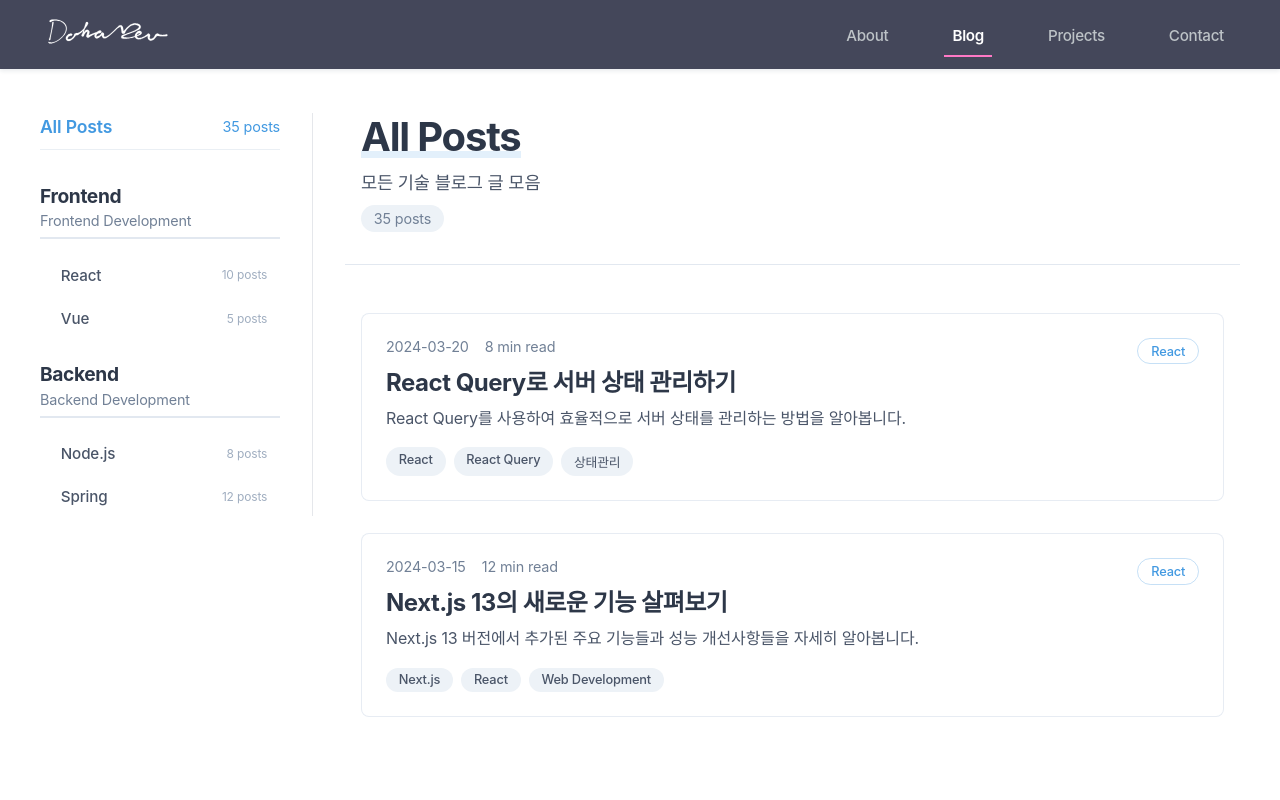
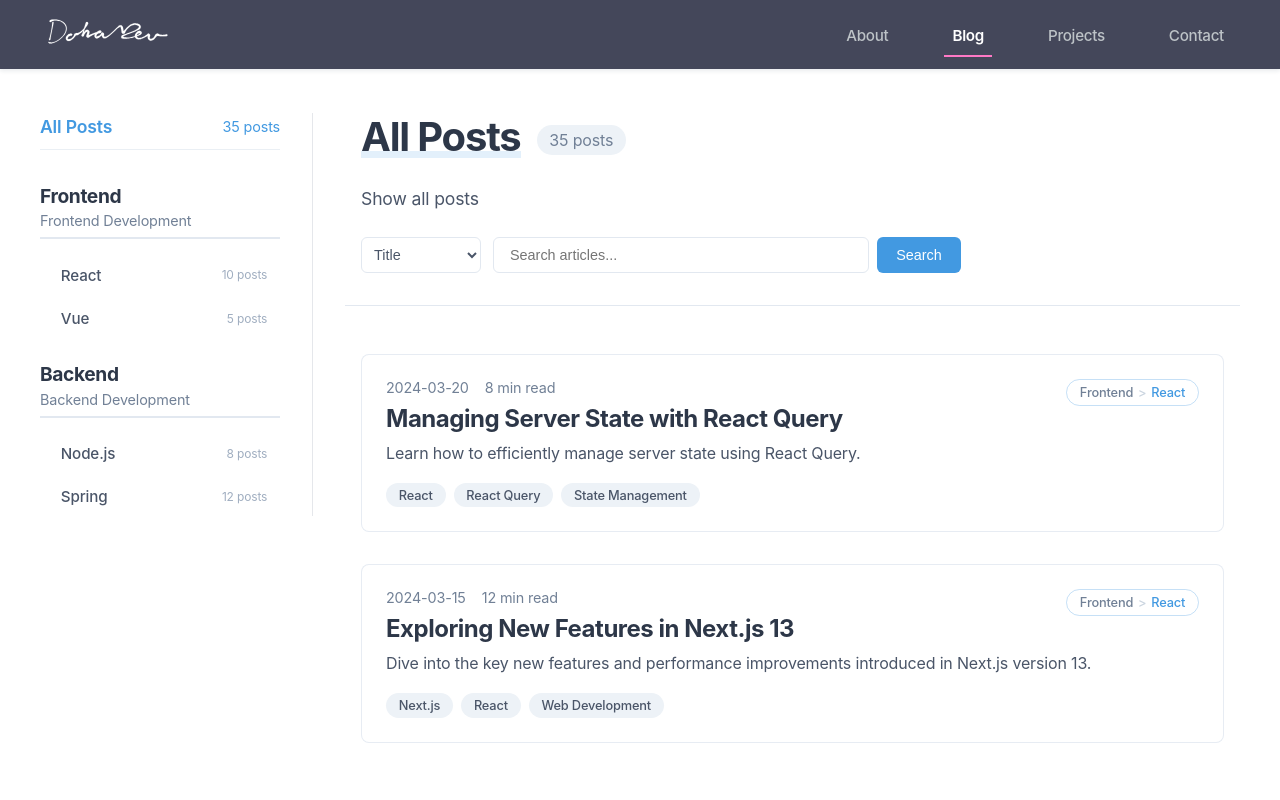
Before and after one commit to DokaDev/dokalab_blog_client, a React (Vite) app: page /blog in a window 1280 px wide. Shown: the top 800 px of the page. Built offline with nearby package versions, Linux system fonts and the light colour scheme.

Commit message:
update styles and add search component

```diff
--- a/src/pages/blog/articleCard/articleCard.scss
+++ b/src/pages/blog/articleCard/articleCard.scss
@@ -17,7 +17,6 @@
         position: absolute;
         top: 1.5rem;
         right: 1.5rem;
-        color: #4299e1;
         font-weight: 500;
         padding: 0.3rem 0.8rem;
         font-size: 0.8rem;
@@ -26,10 +25,34 @@
         border: 1px solid rgba(66, 153, 225, 0.3);
         border-radius: 20px;
         z-index: 1;
+        display: flex;
+        align-items: center;
+        gap: 0.4rem;
+
+        .group-name {
+            color: #718096;
+        }
+
+        .separator {
+            color: #CBD5E0;
+            margin: 0 -0.1rem;
+        }
+
+        .category-name {
+            color: #4299e1;
+        }
 
         &:hover {
             background-color: rgba(66, 153, 225, 0.05);
             border-color: rgba(66, 153, 225, 0.5);
+
+            .group-name {
+                color: #4A5568;
+            }
+
+            .category-name {
+                color: #3182CE;
+            }
         }
     }
 
--- a/src/pages/blog/articleCard/articleCard.tsx
+++ b/src/pages/blog/articleCard/articleCard.tsx
@@ -32,7 +32,9 @@ const ArticleCard: React.FC<ArticleCardProps> = ({
                         className="article-category"
                         onClick={(e) => e.stopPropagation()}
                     >
-                        {category.name}
+                        <span className="group-name">{category.group.name}</span>
+                        <span className="separator">{'>'}</span>
+                        <span className="category-name">{category.name}</span>
                     </Link>
                 )}
                 <div className="article-meta">
--- a/src/pages/blog/articleList.scss
+++ b/src/pages/blog/articleList.scss
@@ -6,6 +6,12 @@
     .category-header {
         padding: 0 1rem 2rem 1rem;
         border-bottom: 1px solid #E2E8F0;
+
+        .title-wrapper {
+            display: flex;
+            align-items: center;
+            gap: 1rem;
+            margin-bottom: 1.5rem;
 
             .category-title {
                 font-size: 2.5rem;
@@ -28,21 +34,90 @@
                 }
             }
 
+            .post-count {
+                font-size: 1rem;
+                color: #718096;
+                background-color: #EDF2F7;
+                padding: 0.3rem 0.8rem;
+                border-radius: 9999px;
+                align-self: flex-end;
+                margin-bottom: 0.4rem;
+            }
+        }
+
         .category-description {
             font-size: 1.1rem;
             color: #4A5568;
             margin-top: 0.5rem;
             line-height: 1.6;
+            margin-bottom: 1.5rem;
         }
 
-        .post-count {
-            display: inline-block;
-            margin-top: 0.5rem;
+        .search-section {
+            display: flex;
+            gap: 0.75rem;
+            margin-top: 1.5rem;
+            width: 600px;
+            max-width: 100%;
+
+            .search-type {
+                width: 120px;
+                padding: 0.5rem;
+                border: 1px solid #E2E8F0;
+                border-radius: 6px;
+                background-color: white;
+                color: #4A5568;
                 font-size: 0.9rem;
-            color: #718096;
-            padding: 0.3rem 0.8rem;
-            background-color: #EDF2F7;
-            border-radius: 9999px;
+                outline: none;
+                transition: all 0.2s ease;
+
+                &:focus {
+                    border-color: #4299e1;
+                    box-shadow: 0 0 0 1px rgba(66, 153, 225, 0.2);
+                }
+            }
+
+            .search-input-wrapper {
+                flex: 1;
+                display: flex;
+                gap: 0.5rem;
+
+                .search-input {
+                    flex: 1;
+                    padding: 0.5rem 1rem;
+                    border: 1px solid #E2E8F0;
+                    border-radius: 6px;
+                    font-size: 0.9rem;
+                    outline: none;
+                    transition: all 0.2s ease;
+
+                    &:focus {
+                        border-color: #4299e1;
+                        box-shadow: 0 0 0 1px rgba(66, 153, 225, 0.2);
+                    }
+                }
+
+                .search-button {
+                    white-space: nowrap;
+                    padding: 0.5rem 1.2rem;
+                    background-color: #4299e1;
+                    color: white;
+                    border: none;
+                    border-radius: 6px;
+                    font-size: 0.9rem;
+                    font-weight: 500;
+                    cursor: pointer;
+                    transition: all 0.2s ease;
+
+                    &:hover {
+                        background-color: #3182ce;
+                    }
+
+                    &:active {
+                        transform: translateY(1px);
+                    }
+                }
+            }
         }
     }
 
--- a/src/pages/blog/articleList.tsx
+++ b/src/pages/blog/articleList.tsx
@@ -1,6 +1,7 @@
-import { useParams, useSearchParams } from "react-router-dom";
+import { useParams, useSearchParams, useNavigate } from "react-router-dom";
 import ArticleCard, { ArticleCardProps } from "./articleCard/articleCard";
 import './articleList.scss';
+import { useState, useEffect } from "react";
 
 interface ArticleListProps {
     type: 'all' | 'category' | 'tag' | 'search';
@@ -8,8 +9,42 @@ interface ArticleListProps {
 
 const ArticleList: React.FC<ArticleListProps> = ({ type }) => {
     const { id } = useParams();
-    const [searchParams] = useSearchParams();
+    const [searchParams, setSearchParams] = useSearchParams();
     const query = searchParams.get('query');
+    const searchType = searchParams.get('searchType') || 'title';
+
+    // URL의 검색 파라미터로 검색어 상태 초기화
+    const [searchQuery, setSearchQuery] = useState(query || '');
+    const [selectedSearchType, setSelectedSearchType] = useState(searchType);
+
+    // URL 파라미터가 변경될 때 로컬 상태 업데이트
+    useEffect(() => {
+        setSearchQuery(query || '');
+        setSelectedSearchType(searchType);
+    }, [query, searchType]);
+
+    const handleSearch = () => {
+        if (!searchQuery.trim()) {
+            // 검색어가 비어있으면 검색 파라미터 제거
+            const newSearchParams = new URLSearchParams(searchParams);
+            newSearchParams.delete('query');
+            newSearchParams.delete('searchType');
+            setSearchParams(newSearchParams);
+            return;
+        }
+
+        // 현재 URL을 유지하면서 검색 파라미터만 업데이트
+        const newSearchParams = new URLSearchParams(searchParams);
+        newSearchParams.set('query', searchQuery.trim());
+        newSearchParams.set('searchType', selectedSearchType);
+        setSearchParams(newSearchParams);
+    };
+
+    const handleKeyPress = (e: React.KeyboardEvent) => {
+        if (e.key === 'Enter') {
+            handleSearch();
+        }
+    };
 
     // 현재 목록의 타입에 따른 제목과 설명 설정
     const getCurrentHeader = () => {
@@ -17,26 +52,32 @@ const ArticleList: React.FC<ArticleListProps> = ({ type }) => {
             case 'all':
                 return {
                     name: "All Posts",
-                    description: "모든 기술 블로그 글 모음",
+                    description: query
+                        ? `Search results for "${query}" in all posts`
+                        : "Show all posts",
                     postCount: 35
                 };
             case 'category':
                 return {
                     name: "React",
-                    description: "React 관련 기술 블로그 글 모음",
+                    description: query
+                        ? `Search results for "${query}" in React category`
+                        : "Show all posts with [React] category",
                     postCount: 10
                 };
             case 'tag':
                 return {
-                    name: "[React Query] Tag",
-                    description: "React Query 관련 글 모음",
+                    name: "Tag: React Query",
+                    description: query
+                        ? `Search results for "${query}" in React Query tag`
+                        : "Show all posts with [React Query] tag",
                     postCount: 5
                 };
-            case 'search':
+            default:
                 return {
-                    name: `Search: ${query}`,
-                    description: `"${query}" 검색 결과`,
-                    postCount: 3
+                    name: "Posts",
+                    description: "Show all posts",
+                    postCount: 0
                 };
         }
     };
@@ -47,25 +88,29 @@ const ArticleList: React.FC<ArticleListProps> = ({ type }) => {
     const articles: ArticleCardProps[] = [
         {
             id: 1,
-            title: "React Query로 서버 상태 관리하기",
-            description: "React Query를 사용하여 효율적으로 서버 상태를 관리하는 방법을 알아봅니다.",
+            title: "Managing Server State with React Query",
+            description: "Learn how to efficiently manage server state using React Query.",
             date: "2024-03-20",
             readTime: "8 min read",
             tags: [
                 { id: 1, name: "React" },
                 { id: 2, name: "React Query" },
-                { id: 3, name: "상태관리" }
+                { id: 3, name: "State Management" }
             ],
             category: {
                 id: 1,
-                name: "React"
+                name: "React",
+                group: {
+                    id: 1,
+                    name: "Frontend"
+                }
             },
             showCategory: true
         },
         {
             id: 2,
-            title: "Next.js 13의 새로운 기능 살펴보기",
-            description: "Next.js 13 버전에서 추가된 주요 기능들과 성능 개선사항들을 자세히 알아봅니다.",
+            title: "Exploring New Features in Next.js 13",
+            description: "Dive into the key new features and performance improvements introduced in Next.js version 13.",
             date: "2024-03-15",
             readTime: "12 min read",
             tags: [
@@ -75,18 +120,51 @@ const ArticleList: React.FC<ArticleListProps> = ({ type }) => {
             ],
             category: {
                 id: 1,
-                name: "React"
+                name: "React",
+                group: {
+                    id: 1,
+                    name: "Frontend"
+                }
             },
             showCategory: true
-        },
+        }
     ];
 
     return (
         <div className="article-list">
             <div className="category-header">
-                <div className="category-title">{currentHeader.name}</div>
+                <div className="title-wrapper">
+                    <div className="category-title">{currentHeader.name}</div>
+                    <span className="post-count">{currentHeader.postCount} posts</span>
+                </div>
                 <div className="category-description">{currentHeader.description}</div>
-                <span className="post-count">{currentHeader.postCount} posts</span>
+                <div className="search-section">
+                    <select
+                        className="search-type"
+                        value={selectedSearchType}
+                        onChange={(e) => setSelectedSearchType(e.target.value)}
+                    >
+                        <option value="title">Title</option>
+                        <option value="content">Content</option>
+                        <option value="both">Title & Content</option>
+                    </select>
+                    <div className="search-input-wrapper">
+                        <input
+                            type="text"
+                            className="search-input"
+                            placeholder={`Search ${type === 'category' ? 'in category' : type === 'tag' ? 'in tag' : 'articles'}...`}
+                            value={searchQuery}
+                            onChange={(e) => setSearchQuery(e.target.value)}
+                            onKeyPress={handleKeyPress}
+                        />
+                        <button
+                            className="search-button"
+                            onClick={handleSearch}
+                        >
+                            Search
+                        </button>
+                    </div>
+                </div>
             </div>
             <div className="articles-container">
                 {articles.map(article => (
--- a/src/pages/blog/category/category.ts
+++ b/src/pages/blog/category/category.ts
@@ -11,4 +11,5 @@ interface CategoryProps {
     name: string;
     description: string;
     postCount: number;
+    className?: string;
 }
--- a/src/pages/blog/types.ts
+++ b/src/pages/blog/types.ts
@@ -14,4 +14,8 @@ export interface CategoryProps {
 export interface ArticleCategoryProps {
     id: number;
     name: string;
+    group: {
+        id: number;
+        name: string;
+    }
 }
```
Also changed, not shown: src/pages/blog/search/searchSection.tsx (added, +34 -0 lines). Lines whose indentation alone changed are shown as unchanged.
